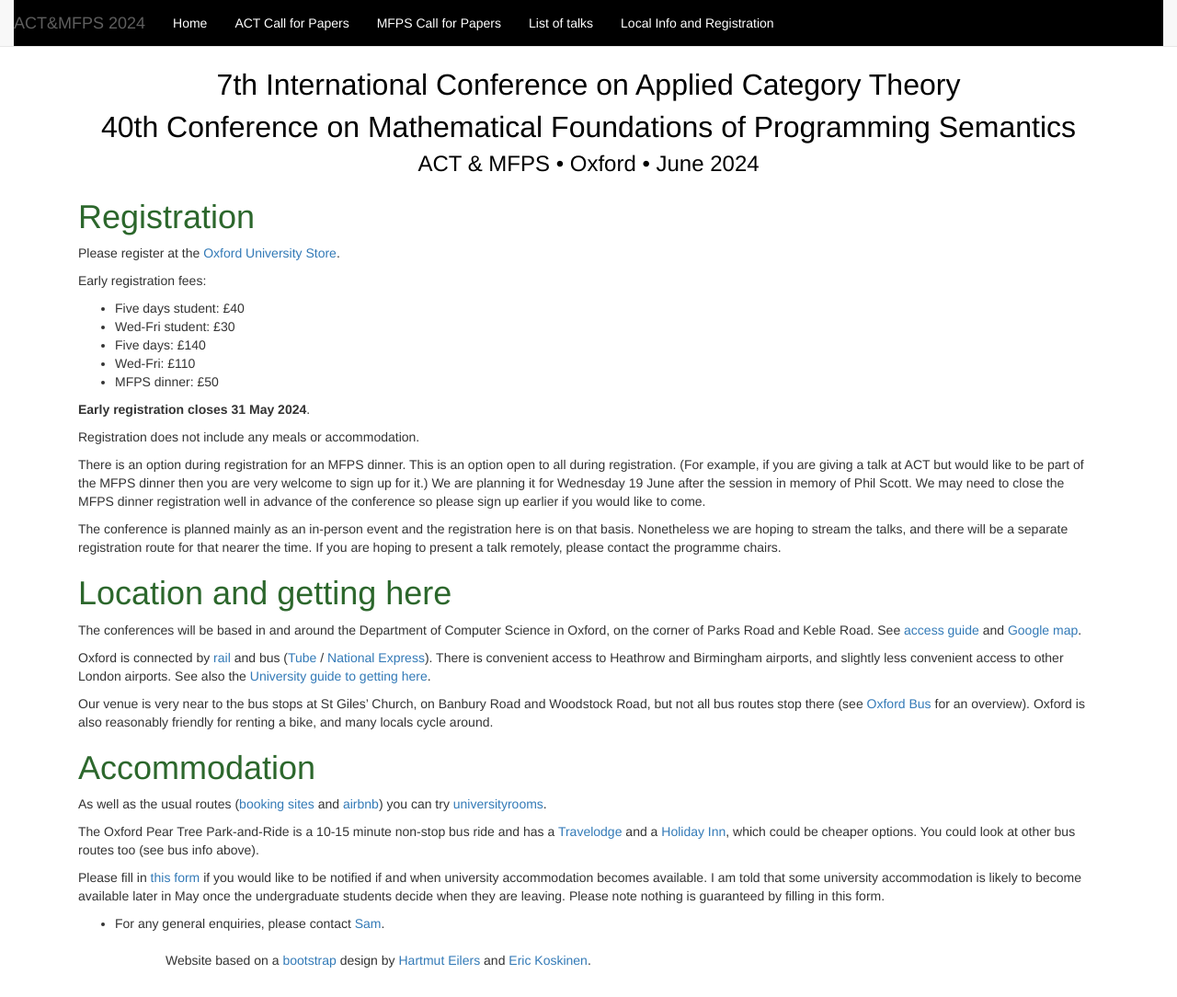
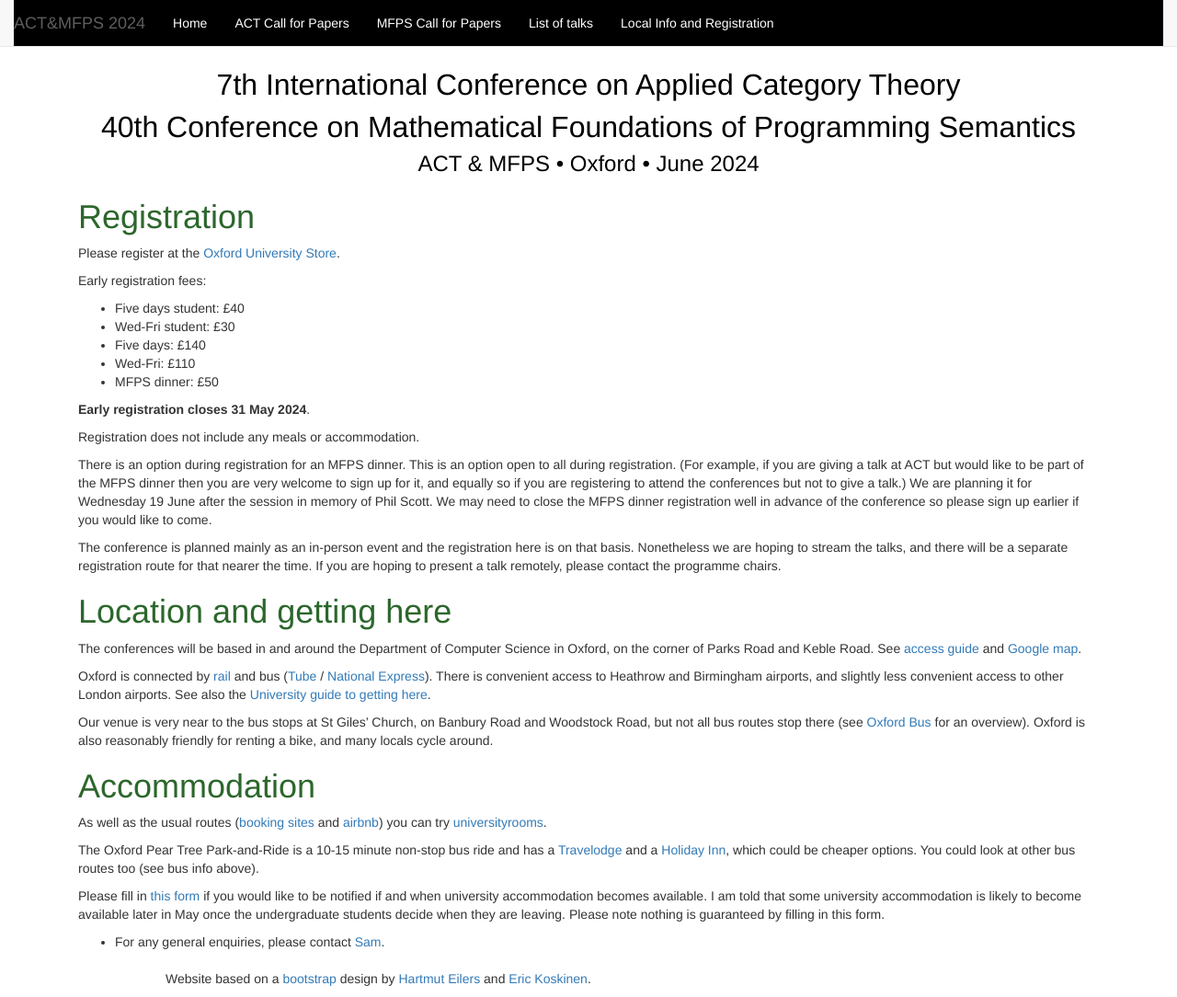
Before and after one commit to oxford24/oxford24.github.io, a Jekyll site: the page built from local.md, in a window 1280 px wide and 1084 px high. Shown: the whole window at 92% size. Built offline with Jekyll 4.4.1, drawn with Linux system fonts in a browser that asks for light colours.

Commit message:
Update local.md

```diff
--- a/local.md
+++ b/local.md
@@ -18,7 +18,7 @@ Early registration fees:
 
 Registration does not include any meals or accommodation.
 
-There is an option during registration for an MFPS dinner. This is an option open to all during registration. (For example, if you are giving a talk at ACT but would like to be part of the MFPS dinner then you are very welcome to sign up for it.) We are planning it for Wednesday 19 June after the session in memory of Phil Scott. We may need to close the MFPS dinner registration well in advance of the conference so please sign up earlier if you would like to come.
+There is an option during registration for an MFPS dinner. This is an option open to all during registration. (For example, if you are giving a talk at ACT but would like to be part of the MFPS dinner then you are very welcome to sign up for it, and equally so if you are registering to attend the conferences but not to give a talk.) We are planning it for Wednesday 19 June after the session in memory of Phil Scott. We may need to close the MFPS dinner registration well in advance of the conference so please sign up earlier if you would like to come.
 
  The conference is planned mainly as an in-person event and the registration here is on that basis. Nonetheless we are hoping to stream the talks, and there will be a separate registration route for that nearer the time. If you are hoping to present a talk remotely, please contact the programme chairs.
 
```
